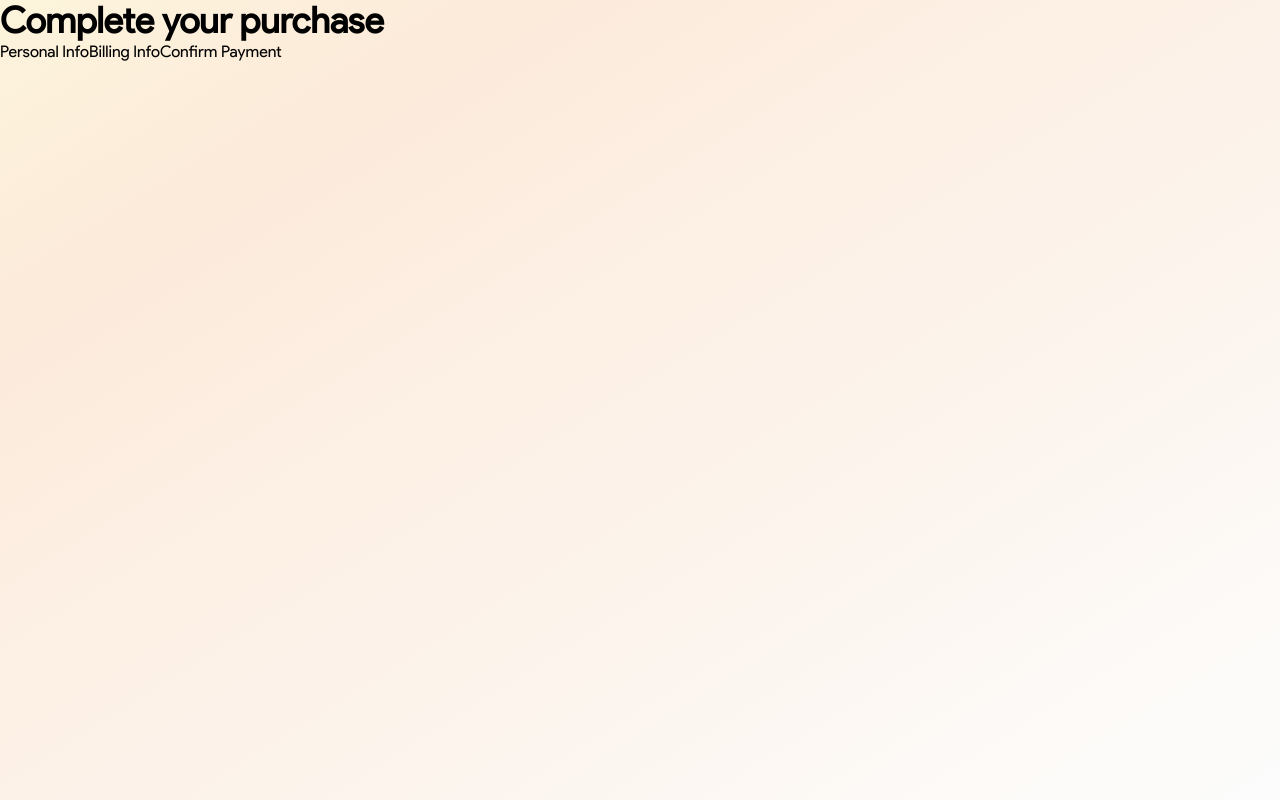
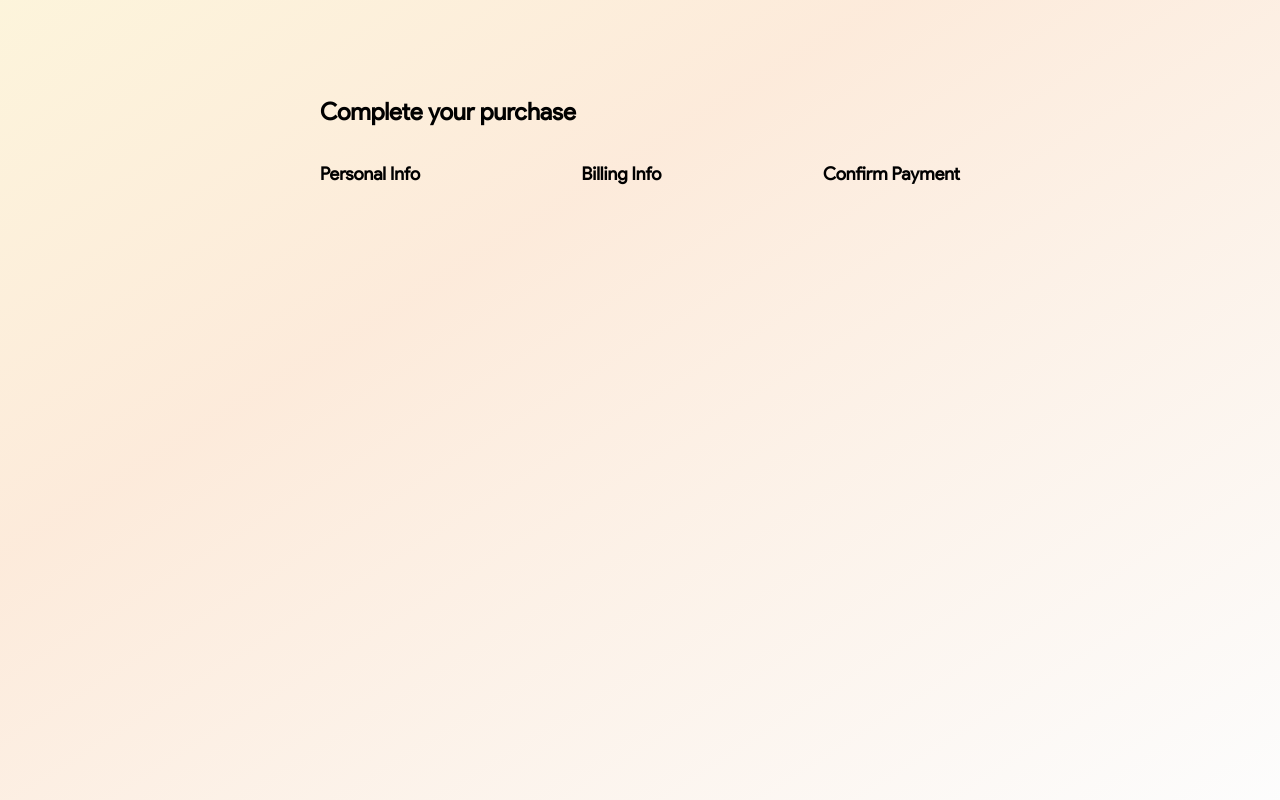
Before and after one commit to Tokonigeorge/purchase_board, a React (Vite) app: page / in a window 1280 px wide. Built offline with nearby package versions, Linux system fonts and the light colour scheme.

Commit message:
reduced text side for header and nav

```diff
--- a/src/App.css
+++ b/src/App.css
@@ -2,7 +2,7 @@
   background: linear-gradient(
     to bottom right,
     rgba(242, 201, 76, 0.2) 0%,
-    rgba(242, 153, 74, 0.2) 20%,
+    rgba(242, 153, 74, 0.2) 35%,
     rgba(229, 229, 229, 0.1) 100%
   );
 }
--- a/src/App.jsx
+++ b/src/App.jsx
@@ -4,9 +4,11 @@ import Nav from "./components/Nav";
 
 function App() {
   return (
-    <div className="App h-screen">
-      <p className="font-bold text-4xl text-purp">Complete your purchase</p>
-      <Nav />
+    <div className="App h-screen w-screen">
+      <div className="w-3/4 mx-auto lg:w-1/2 pt-24">
+        <p className="font-bold text-2xl text-purp">Complete your purchase</p>
+        <Nav />
+      </div>
     </div>
   );
 }
--- a/src/components/Nav.jsx
+++ b/src/components/Nav.jsx
@@ -1,6 +1,6 @@
 const Nav = () => {
   return (
-    <div className="flex items-center">
+    <div className="flex items-center text-lg font-bold text-textgray cursor-pointer justify-between mt-8">
       <p>Personal Info</p>
       <p>Billing Info</p>
       <p>Confirm Payment</p>
```
Also changed, not shown: src/components/personalInfo/TextInput.jsx (added).
